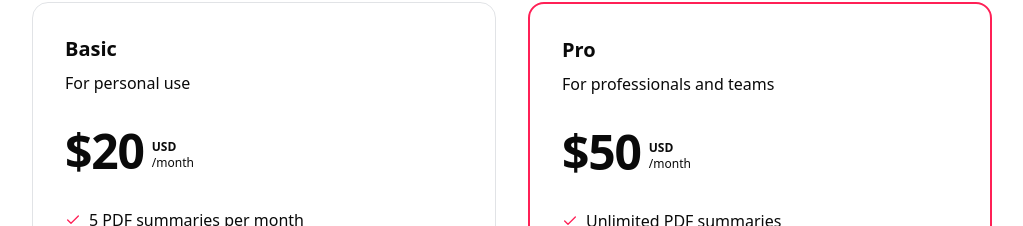
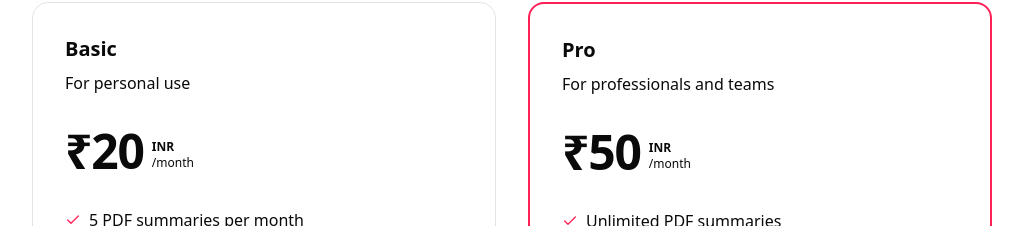
Before and after one commit to SHAMIKH-ANWAR/pdf-summary, a Next.js app: page / in a window 1280 px wide. Shown: the part 1558-1784 px from the top of the page, without its empty margins (128-1151 px from the left). Built offline with nearby package versions, Linux system fonts and the light colour scheme; no server answers.

Commit message:
Auto commit at 21/5/2025, 3:18:24 pm

```diff
--- a/components/home/pricing-section.tsx
+++ b/components/home/pricing-section.tsx
@@ -68,9 +68,9 @@ const PricingCard = ({name,price,description,items,id,paymentLink,priceId}:Price
                 </div>
             </div>
             <div className="flex gap-2">
-                <p className="text-5xl tracking-tight font-extrabold">${price}</p>
+                <p className="text-5xl tracking-tight font-extrabold">₹{price}</p>
                 <div className="flex flex-col justify-end mb-[4px]">
-                    <p className="text-xs uppercase font-semibold">USD</p>
+                    <p className="text-xs uppercase font-semibold">INR</p>
                     <p className="text-xs">/month</p>
                 </div>
             </div>
```
